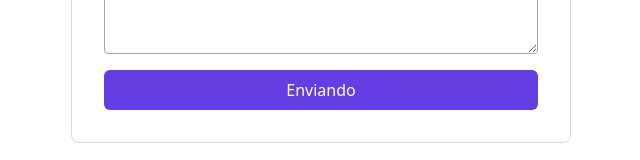
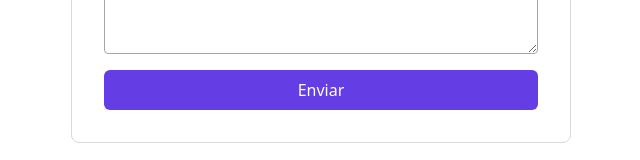
Before and after one commit to Sara01romao/feedback-nodejs-typescript-docker-postgres-nextjs, a Next.js app in the folder frontend/: page / in a window 1280 px wide. Shown: the part 538-698 px from the top of the page, without its empty margins (319-959 px from the left). Built offline with nearby package versions, Linux system fonts and the light colour scheme.

Commit message:
modified text

```diff
--- a/frontend/src/components/btn-submit.tsx
+++ b/frontend/src/components/btn-submit.tsx
@@ -12,7 +12,7 @@ export function SubmitButton({text}:Button) {
     <button
       type="submit" disabled={pending}
       className={`${pending ?"bg-[#5535C3]" :"bg-[#643EE4] w-full"}  text-white p-2 cursor-pointer rounded-md hover:bg-[#5535C3] duration-300 ease-in-out disabled:opacity-50 disabled:cursor-not-allowed`}>
-      {pending ? 'Enviando...' : text ?? "Enviando"}
+      {pending ? 'Enviando...' : text ?? "Enviar"}
     </button>
   );
 }
```
